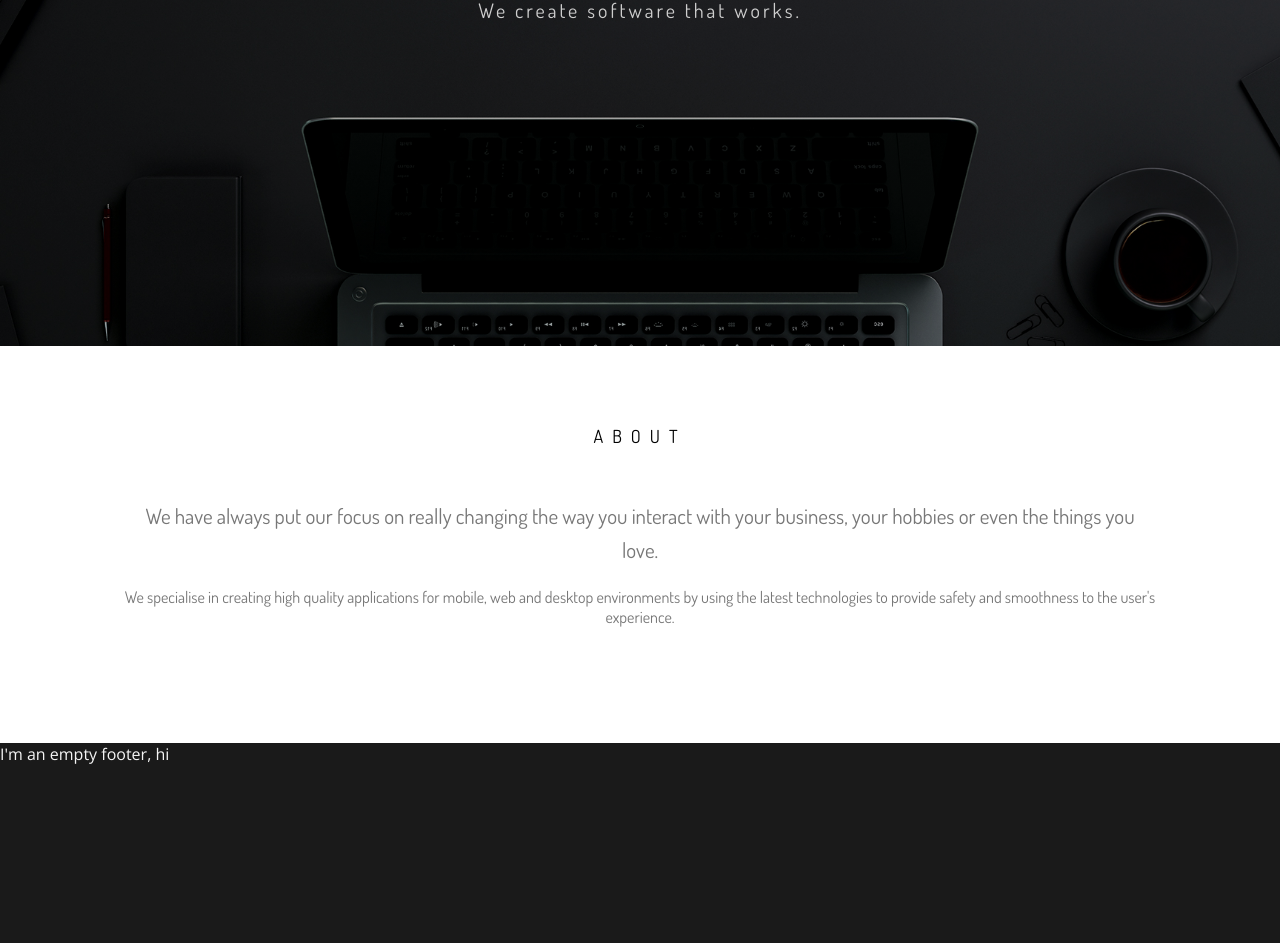
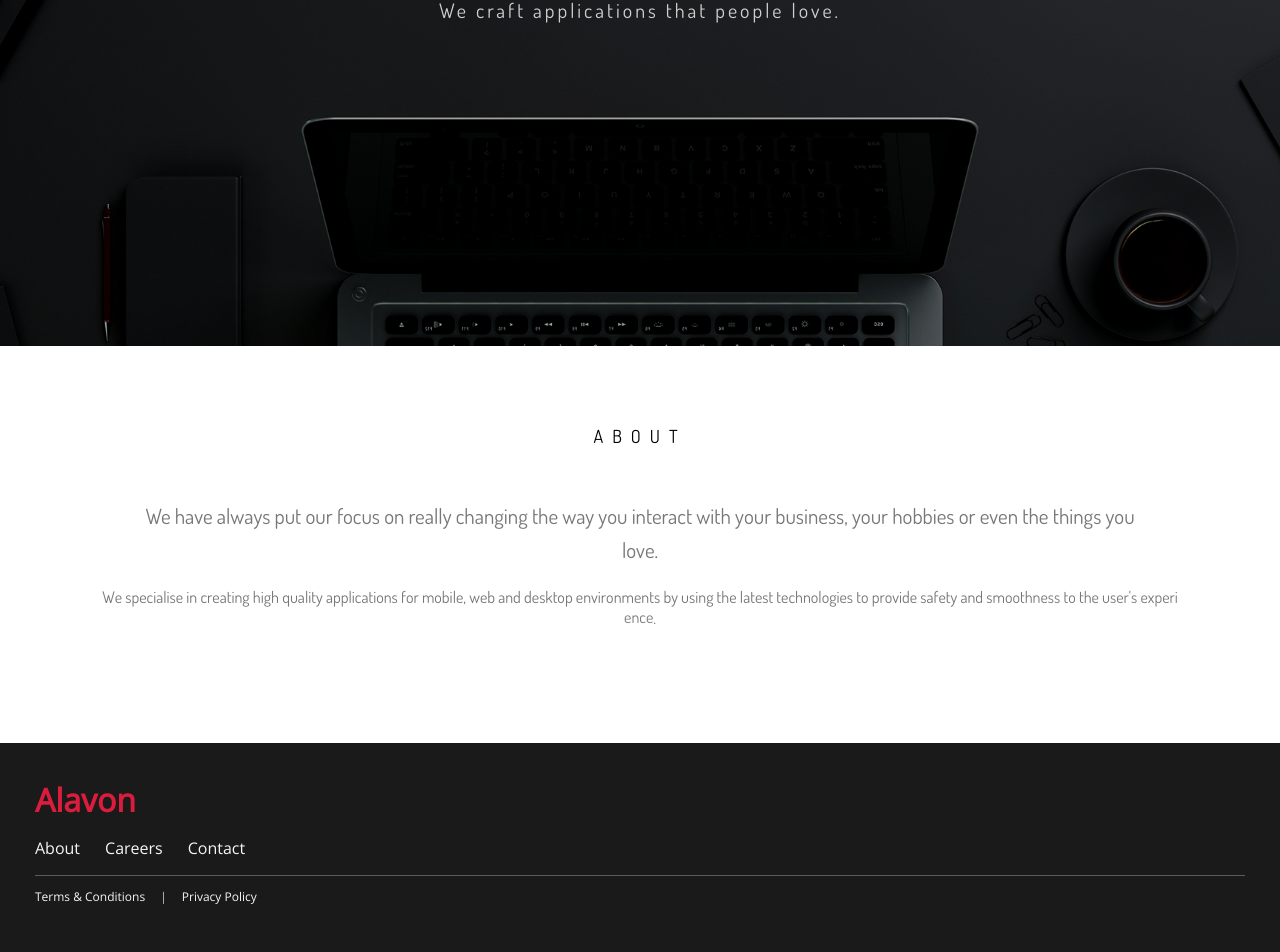
Before and after one commit to elertan/personal-branding, a React (Create React App) app: page / in a window 1280 px wide. Shown: the part 454-1406 px from the top of the page. Built offline with nearby package versions, Linux system fonts and the light colour scheme; a web font is replaced by a local one.

Commit message:
Footer and style changes

```diff
--- a/package.json
+++ b/package.json
@@ -3,9 +3,12 @@
   "version": "0.1.0",
   "private": true,
   "dependencies": {
+    "animejs": "^2.2.0",
     "classnames": "^2.2.5",
     "react": "^16.3.2",
+    "react-anime": "^2.1.0",
     "react-dom": "^16.3.2",
+    "react-reveal": "^1.2.1",
     "react-scripts": "1.1.4"
   },
   "scripts": {
--- a/src/components/About.js
+++ b/src/components/About.js
@@ -1,17 +1,25 @@
 import React from 'react';
 import './About.css';
+import Fade from 'react-reveal/Fade';
+
 
 export default class About extends React.Component {
     render() {
         return (
             <div className="About__main">
+                <Fade bottom cascade>
                     <h3 className="About__main-heading">About</h3>
+                </Fade>
+                <Fade bottom cascade delay={500}>
                     <blockquote>
                         <p className="About__quote">We have always put our focus on really changing the way you interact with your business, your hobbies or even the things you love.</p>
                     </blockquote>
+                </Fade>
+                <Fade bottom cascade delay={1500}>
                     <p className="About__description">
                         We specialise in creating high quality applications for mobile, web and desktop environments by using the latest technologies to provide safety and smoothness to the user's experience.
                     </p>
+                </Fade>
             </div>
         );
     }
--- a/src/components/Footer.css
+++ b/src/components/Footer.css
@@ -1,5 +1,56 @@
 .Footer__main {
-    height: 200px;
     background: #1a1a1a;
     color: rgb(245, 245, 245);
+    padding: 35px;
 }
+
+.Footer__separator {
+    height: 1px;
+    background-color: rgba(245, 245, 245, 0.3);
+    width: 100%;
+}
+
+.Footer__company-name {
+    text-decoration: none;
+    color: rgb(219, 29, 61);
+    font-size: 2em;
+    font-weight: bold;
+    display: block;
+}
+
+.Footer__dominant-actions {
+    list-style-type: none;
+    padding: 0;
+}
+
+.Footer__dominant-actions li {
+    display: inline;
+    margin-right: 25px;
+}
+
+.Footer__dominant-actions li a {
+    text-decoration: none;
+}
+
+.Footer__other-actions {
+    list-style-type: none;
+    padding: 0;
+    font-size: 0.75em;
+}
+
+.Footer__other-actions li {
+    display: inline;
+}
+
+.Footer__other-actions li::after {
+    content: "|";
+    /* position: absolute; */
+    color: rgba(245, 245, 245, 0.8);
+    padding: 0 15px;
+    bottom: 2px;
+    font-size: 12px;
+}
+
+.Footer__other-actions li:last-child:after {
+    content: "";
+}
--- a/src/components/Footer.js
+++ b/src/components/Footer.js
@@ -5,7 +5,20 @@ export default class Footer extends React.Component {
     render() {
         return (
             <footer className="Footer__main">
-                I'm an empty footer, hi
+                <a
+                    href="#"
+                    className="Footer__company-name"
+                >Alavon</a>
+                <ul className="Footer__dominant-actions">
+                    <li><a>About</a></li>
+                    <li><a>Careers</a></li>
+                    <li><a>Contact</a></li>
+                </ul>
+                <div className="Footer__separator" />
+                <ul className="Footer__other-actions">
+                    <li><a>Terms &amp; Conditions</a></li>
+                    <li><a>Privacy Policy</a></li>
+                </ul>
             </footer>
         );
     }
--- a/src/components/Header.css
+++ b/src/components/Header.css
@@ -47,7 +47,8 @@
 .Header__nav-menuicon {
     font-size: 23px;
     position: fixed;
-    right: 20px;
+    top: 28px;
+    right: 30px;
     /* padding-right: 15px; */
     display: none;
 }
@@ -72,7 +73,6 @@ a.Header__company-name {
     }
     .Header__nav-menuicon {
         display: block;
-        top: 20px;
     }
     .Header__nav.Header__nav-open {
         position: fixed;
--- a/src/components/Landing.css
+++ b/src/components/Landing.css
@@ -23,7 +23,7 @@
     color: rgb(206, 206, 206);
     font-size: 6em;
     margin-top: -5px;
-    margin-left: 30px;
+    margin-left: 45px;
     margin-right: 15px;
 }
 
@@ -32,7 +32,7 @@
     color: rgb(206, 206, 206);
     font-size: 1.25em;
     margin-top: -75px;
-    margin-left: 10px;
-    margin-right: 10px;
+    margin-left: 25px;
+    margin-right: 25px;
     letter-spacing: 3px;
 }
--- a/src/components/Landing.js
+++ b/src/components/Landing.js
@@ -1,13 +1,20 @@
 import React from 'react';
 import './Landing.css';
+import {
+    Fade,
+} from 'react-reveal';
 
 export default class Landing extends React.Component {
     render() {
         return (
             <div className="Landing__main">
                 <div className="Landing__container">
-                    <p className="Landing__slogan">Your vision, our solution.</p>
-                    <p className="Landing__slogan-extra">We create software that works.</p>
+                    <Fade top delay={300}>
+                        <p className="Landing__slogan">Your vision, our solution.</p>
+                    </Fade>
+                    <Fade bottom delay={1500}>
+                        <p className="Landing__slogan-extra">We craft applications that people love.</p>
+                    </Fade>
                 </div>
                 {this.props.children}
             </div>
--- a/src/index.css
+++ b/src/index.css
@@ -1,3 +1,7 @@
+* {
+    box-sizing: border-box;
+}
+
 body {
     margin: 0;
     padding: 0;
```
Also changed, not shown: 1 other file (tests, documents, lock files or other folders). Lines whose indentation alone changed are shown as unchanged.
